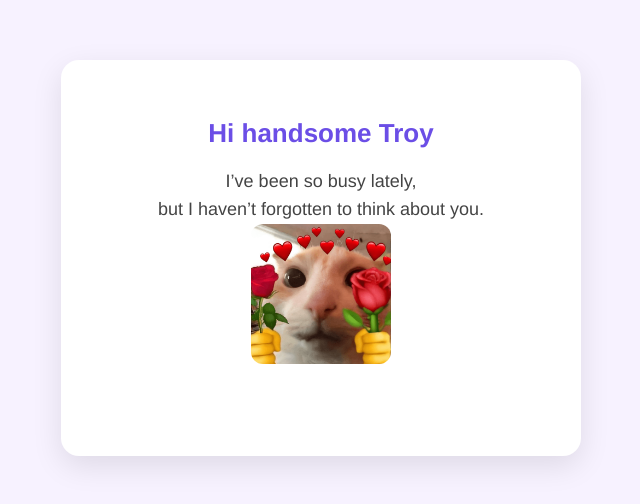
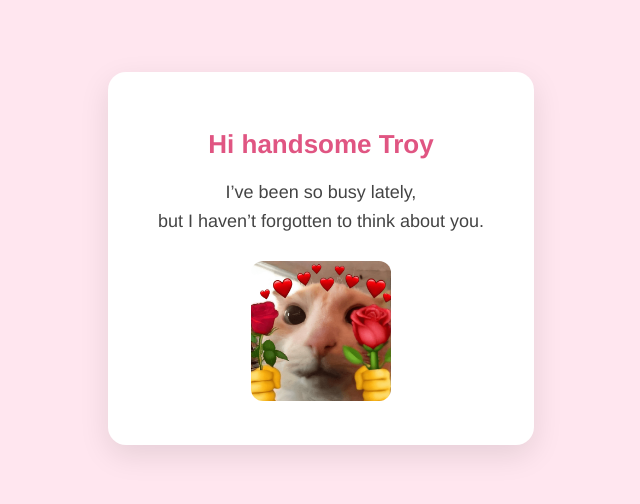
Before and after one commit to apricity0273/Troyyyyy, a plain HTML site: page index.html in a window 1280 px wide. Shown: the part 142-646 px from the top of the page, without its empty margins (319-959 px from the left). Drawn offline with Linux system fonts and the light colour scheme.

Commit message:
Update index.html

```diff
--- a/index.html
+++ b/index.html
@@ -3,9 +3,10 @@
 <head>
 <meta charset="UTF-8">
 <title>For you, Troy</title>
+
 <style>
     body {
-        background: #f7f2ff;
+        background: #ffe6ef;
         font-family: "Helvetica Neue", Arial, sans-serif;
         display: flex;
         justify-content: center;
@@ -13,6 +14,7 @@
         height: 100vh;
         margin: 0;
     }
+
     .card {
         background: white;
         padding: 40px 50px;
@@ -20,38 +22,58 @@
         box-shadow: 0 10px 30px rgba(0,0,0,0.1);
         text-align: center;
         max-width: 420px;
-        animation: fadeIn 1.2s ease-out;
+        animation: fadeIn 1s ease-out;
     }
+
     h1 {
         font-size: 26px;
         margin-bottom: 15px;
-        color: #6b4ee6;
+        color: #e05582;
     }
+
     p {
         font-size: 18px;
         color: #444;
         line-height: 1.6;
+        margin-bottom: 25px;
     }
+
+    /* Card fade-in */
     @keyframes fadeIn {
         from { opacity: 0; transform: translateY(20px); }
         to { opacity: 1; transform: translateY(0); }
+    }
+
+    /* Cute bounce animation */
+    @keyframes bounce {
+        0% { transform: translateY(0); }
+        40% { transform: translateY(-12px); }
+        60% { transform: translateY(0); }
+        80% { transform: translateY(-6px); }
+        100% { transform: translateY(0); }
+    }
+
+    .bounce-img {
+        animation: bounce 1s ease-out;
     }
 </style>
 </head>
 
 <body>
 <div class="card">
+
     <h1>Hi handsome Troy</h1>
+
     <p>
         I’ve been so busy lately,<br>
         but I haven’t forgotten to think about you.
+    </p>
 
-        <img src="meme.png"
-     alt="cute meme"
-     style="width: 140px; margin-bottom: 25px; border-radius: 12px;">
+    <img src="meme.png"
+         alt="cute meme"
+         class="bounce-img"
+         style="width: 140px; border-radius: 12px;">
 
-
-    </p>
 </div>
 </body>
 </html>
```
